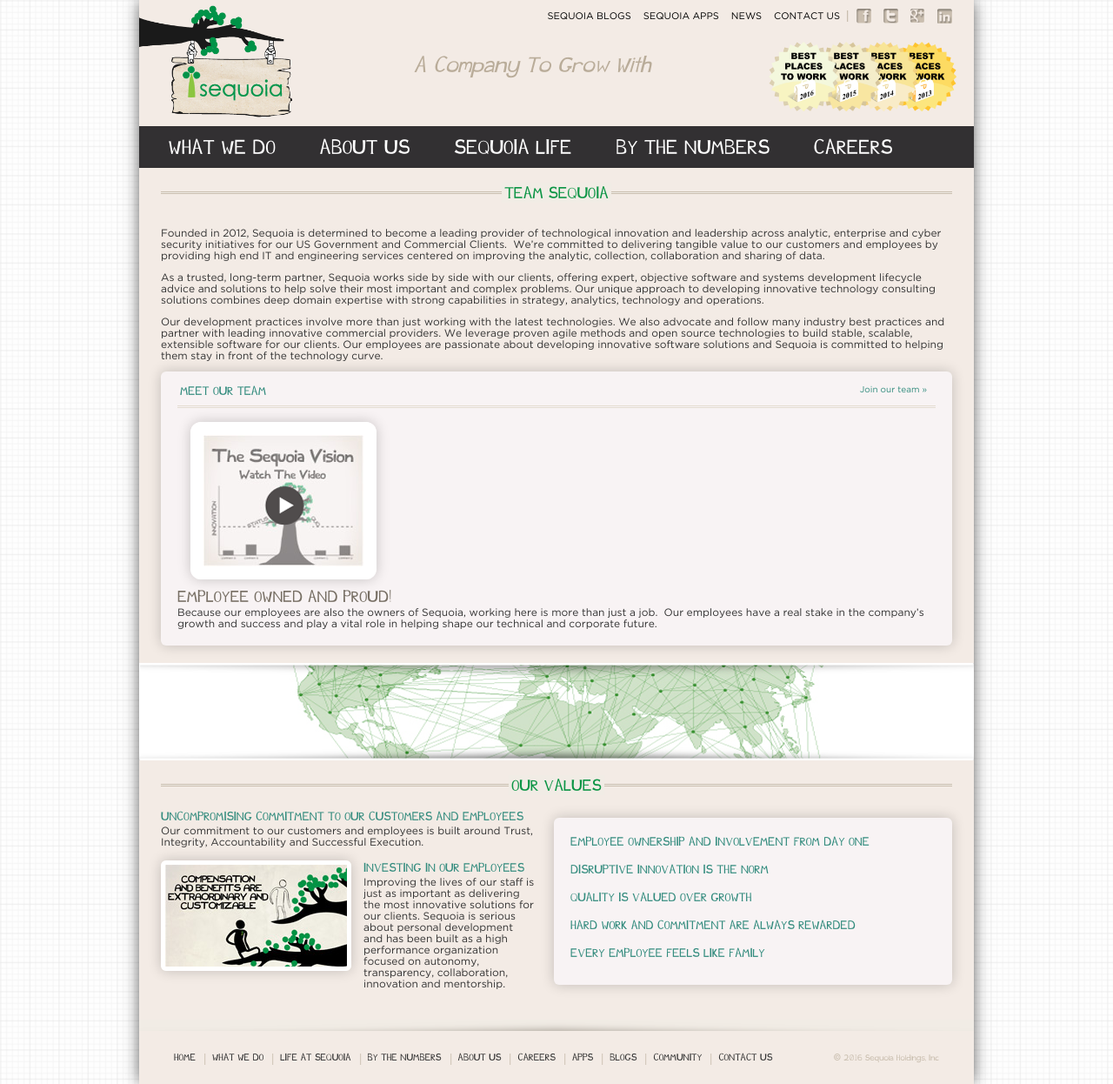
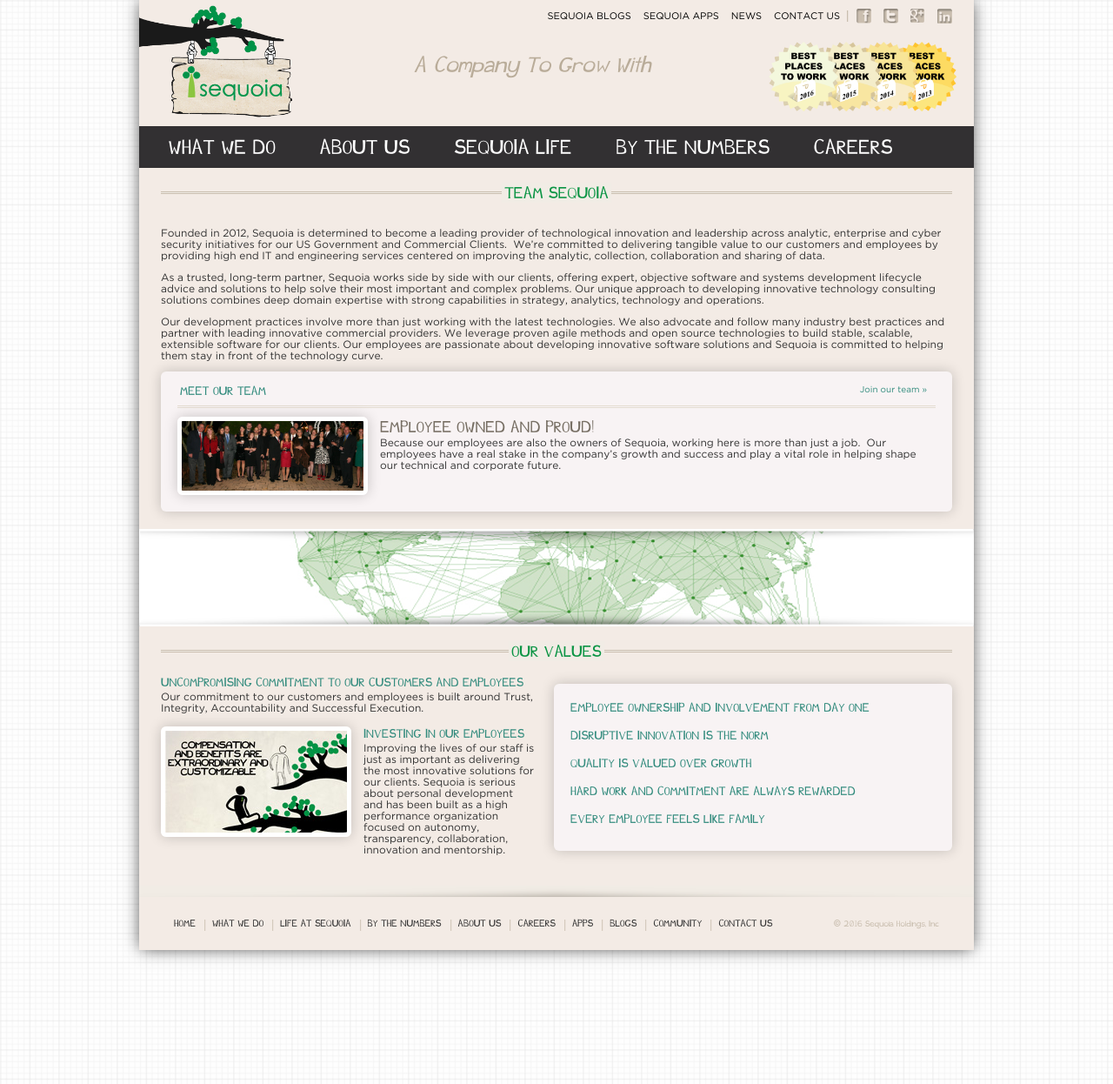
Before and after one commit to sequoiainc/www.sequoiainc.com, a Jekyll site: the page built from team-sequoia/index.html, in a window 1280 px wide. Shown: the whole page at 87% size. Built offline with Jekyll 4.4.1, drawn with Linux system fonts in a browser that asks for light colours.

Commit message:
Update index.html

```diff
--- a/team-sequoia/index.html
+++ b/team-sequoia/index.html
@@ -14,11 +14,7 @@
       <h2 class="team_sequoia-meet_heading">Meet Our Team</h2>
       <a class="team_sequoia-meet_join" href="{{ site.baseurl }}/careers/">Join our team »</a>
     </div>
-
-    <div class="home-team_video_wrap">
-      <img src="{{ site.baseurl }}/assets/images/img4.jpg" alt="image description" width="184" height="151" class="home-team_random_image" />
-      <a class="home-team_play_link" href="http://www.youtube.com/watch?v=HJjTBDTmH08&amp;feature=player_embedded#at=41">play</a>
-    </div>
+       <img width="209" height="80" src="{{ site.baseurl }}/assets/images/our-team.png" class="team_sequoia-meet_image" alt="Our Team" />
 
     <div class="team_sequoia-meet_employee_owned">
       <h3 class="team_sequoia-meet_employee_owned_heading">Employee Owned and Proud!</h3>
```
